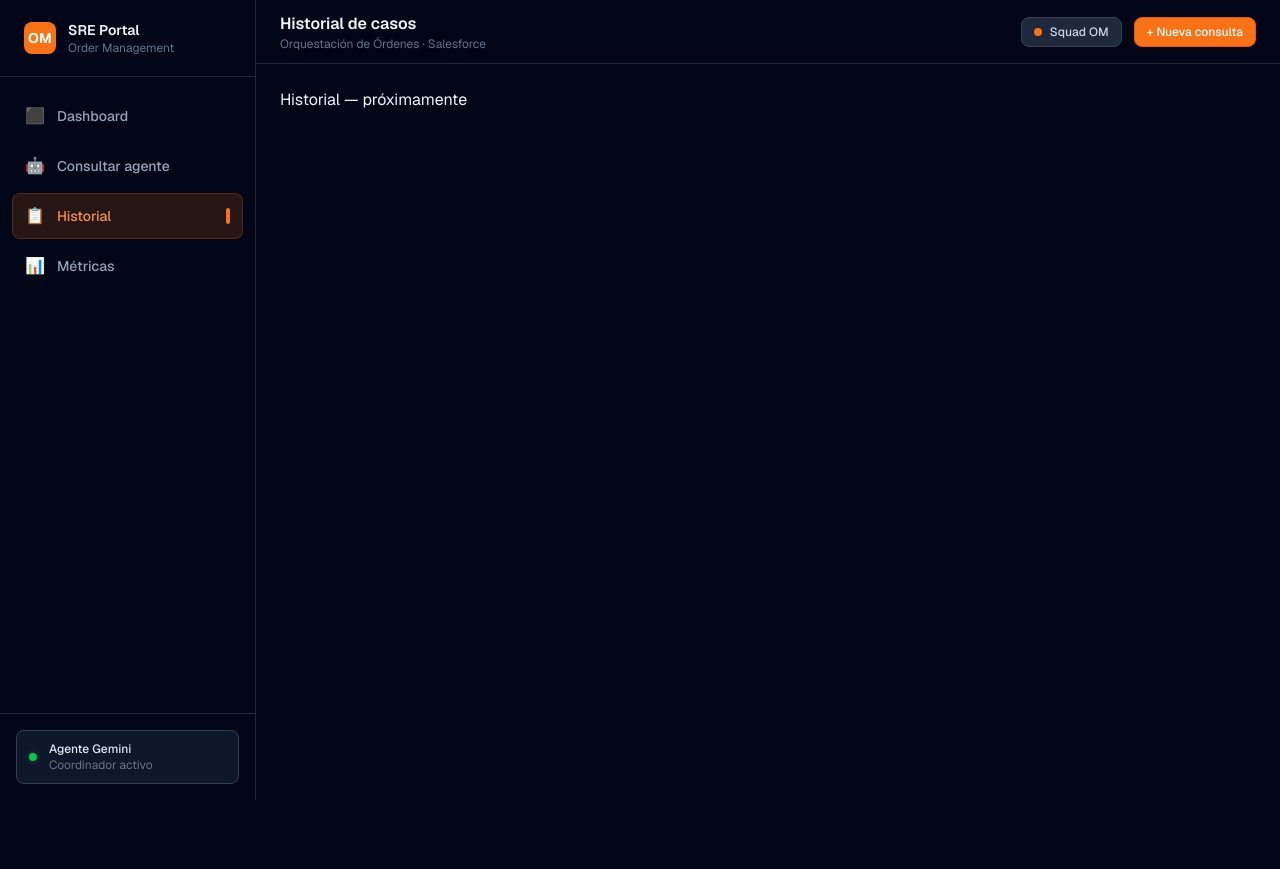
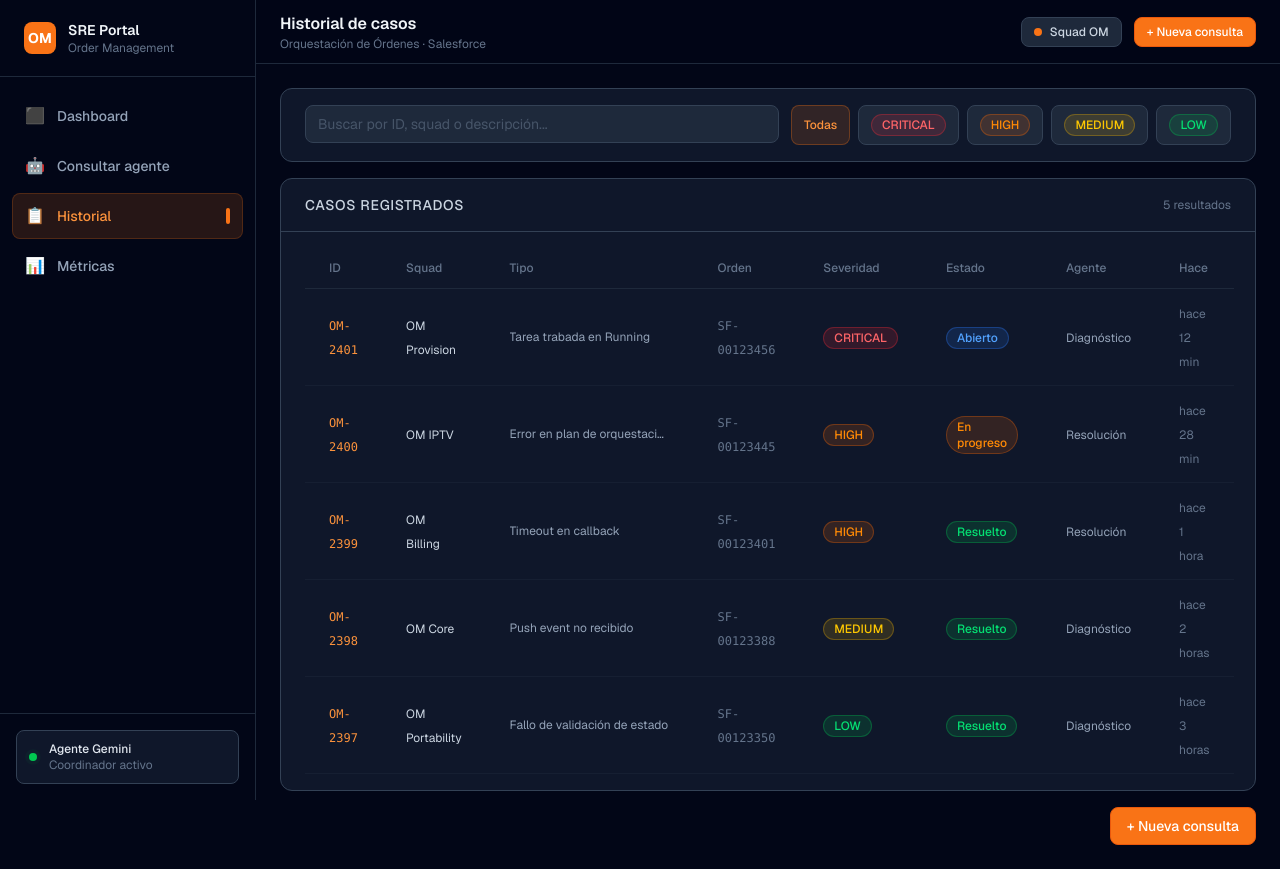
Before and after one commit to keyn5396/sre-om-portal, a Next.js app: page /historial in a window 1280 px wide. Before the commit the page ends 800 px from the top, so only its background shows below. Built offline with nearby package versions, Linux system fonts and the light colour scheme.

Commit message:
feat: cases history with search and severity filters

```diff
--- a/src/app/historial/page.tsx
+++ b/src/app/historial/page.tsx
@@ -1,7 +1,201 @@
+/**
+ * historial/page.tsx
+ *
+ * Pantalla de historial de casos del portal SRE OM Operations.
+ * Muestra todos los casos registrados con filtros y búsqueda.
+ * Es un Client Component porque maneja estado de filtros con useState.
+ */
+
+"use client"
+
+import { useState } from "react"
+import { Card } from "@/components/ui/Card"
+import { Badge } from "@/components/ui/Badge"
+import { Button } from "@/components/ui/Button"
+import { mockCasos, SEVERIDADES } from "@/constants"
+import type { CasoSRE, BadgeVariant } from "@/types/case"
+
 export default function HistorialPage() {
+  const [busqueda, setBusqueda]         = useState("")
+  const [filtroSeveridad, setFiltroSeveridad] = useState<string>("todas")
+
+  // Filtra los casos según búsqueda y severidad seleccionada
+  const casosFiltrados = mockCasos.filter((caso: CasoSRE) => {
+    const coincideBusqueda =
+      busqueda === "" ||
+      caso.id.toLowerCase().includes(busqueda.toLowerCase()) ||
+      caso.descripcion.toLowerCase().includes(busqueda.toLowerCase()) ||
+      caso.squad.toLowerCase().includes(busqueda.toLowerCase())
+
+    const coincideSeveridad =
+      filtroSeveridad === "todas" ||
+      caso.severidad === filtroSeveridad
+
+    return coincideBusqueda && coincideSeveridad
+  })
+
   return (
-    <div>
-      <h1 className="text-surface-100">Historial — próximamente</h1>
+    <div className="space-y-4">
+
+      {/* ── Barra de filtros ── */}
+      <Card>
+        <Card.Content>
+          <div className="flex flex-col sm:flex-row gap-3">
+
+            {/* Buscador */}
+            <div className="flex-1">
+              <input
+                type="text"
+                placeholder="Buscar por ID, squad o descripción..."
+                value={busqueda}
+                onChange={e => setBusqueda(e.target.value)}
+                className="
+                  w-full px-3 py-2
+                  bg-surface-800 border border-surface-700
+                  rounded-lg text-sm text-surface-100
+                  placeholder:text-surface-600
+                  focus:outline-none focus:border-primary-500
+                  transition-colors
+                "
+              />
+            </div>
+
+            {/* Filtro por severidad */}
+            <div className="flex gap-2 flex-wrap">
+              <button
+                onClick={() => setFiltroSeveridad("todas")}
+                className={`
+                  px-3 py-2 rounded-lg text-xs font-medium border transition-colors
+                  ${filtroSeveridad === "todas"
+                    ? "bg-primary-500/15 text-primary-400 border-primary-500/30"
+                    : "bg-surface-800 text-surface-400 border-surface-700 hover:border-surface-500"
+                  }
+                `}
+              >
+                Todas
+              </button>
+              {SEVERIDADES.map(({ label, variant }) => (
+                <button
+                  key={label}
+                  onClick={() => setFiltroSeveridad(variant)}
+                  className={`
+                    px-3 py-2 rounded-lg text-xs font-medium border transition-colors
+                    ${filtroSeveridad === variant
+                      ? "bg-primary-500/15 text-primary-400 border-primary-500/30"
+                      : "bg-surface-800 text-surface-400 border-surface-700 hover:border-surface-500"
+                    }
+                  `}
+                >
+                  <Badge variant={variant as BadgeVariant}>{label}</Badge>
+                </button>
+              ))}
+            </div>
+
+          </div>
+        </Card.Content>
+      </Card>
+
+      {/* ── Tabla de casos ── */}
+      <Card>
+        <Card.Header>
+          <Card.Title>Casos registrados</Card.Title>
+          <span className="text-xs text-surface-500">
+            {casosFiltrados.length} resultado{casosFiltrados.length !== 1 ? "s" : ""}
+          </span>
+        </Card.Header>
+        <Card.Content className="p-0">
+          {casosFiltrados.length === 0 ? (
+            // Estado vacío cuando no hay resultados
+            <div className="flex flex-col items-center justify-center py-16 text-center">
+              <p className="text-sm text-surface-400 mb-1">
+                No se encontraron casos
+              </p>
+              <p className="text-xs text-surface-600">
+                Probá con otros filtros o términos de búsqueda
+              </p>
+            </div>
+          ) : (
+            <table className="w-full">
+              <thead>
+                <tr className="border-b border-surface-800">
+                  {["ID", "Squad", "Tipo", "Orden", "Severidad", "Estado", "Agente", "Hace"].map(col => (
+                    <th
+                      key={col}
+                      className="text-left text-xs text-surface-500 font-medium px-6 py-3"
+                    >
+                      {col}
+                    </th>
+                  ))}
+                </tr>
+              </thead>
+              <tbody>
+                {casosFiltrados.map((caso: CasoSRE) => (
+                  <tr
+                    key={caso.id}
+                    className="border-b border-surface-800/50 hover:bg-surface-800/30 transition-colors"
+                  >
+                    <td className="px-6 py-3">
+                      <span className="text-xs font-mono text-primary-400">
+                        {caso.id}
+                      </span>
+                    </td>
+                    <td className="px-6 py-3">
+                      <span className="text-xs text-surface-300">
+                        {caso.squad}
+                      </span>
+                    </td>
+                    <td className="px-6 py-3">
+                      <span className="text-xs text-surface-400 max-w-40 truncate block">
+                        {caso.tipo}
+                      </span>
+                    </td>
+                    <td className="px-6 py-3">
+                      <span className="text-xs font-mono text-surface-500">
+                        {caso.orden}
+                      </span>
+                    </td>
+                    <td className="px-6 py-3">
+                      <Badge variant={caso.severidad}>
+                        {caso.severidad.toUpperCase()}
+                      </Badge>
+                    </td>
+                    <td className="px-6 py-3">
+                      <Badge variant={caso.estado}>
+                        {caso.estado === "open"       ? "Abierto"     :
+                         caso.estado === "resolved"   ? "Resuelto"    :
+                         caso.estado === "inProgress" ? "En progreso" :
+                         caso.estado === "escalated"  ? "Escalado"    :
+                         caso.estado}
+                      </Badge>
+                    </td>
+                    <td className="px-6 py-3">
+                      <span className="text-xs text-surface-400">
+                        {caso.agente}
+                      </span>
+                    </td>
+                    <td className="px-6 py-3">
+                      <span className="text-xs text-surface-500">
+                        {caso.creadoHace}
+                      </span>
+                    </td>
+                  </tr>
+                ))}
+              </tbody>
+            </table>
+          )}
+        </Card.Content>
+      </Card>
+
+      {/* ── Botón nueva consulta ── */}
+      <div className="flex justify-end">
+        <Button
+          variant="primary"
+          onClick={() => window.location.href = "/consultar"}
+        >
+          + Nueva consulta
+        </Button>
+      </div>
+
     </div>
   )
 }
```
